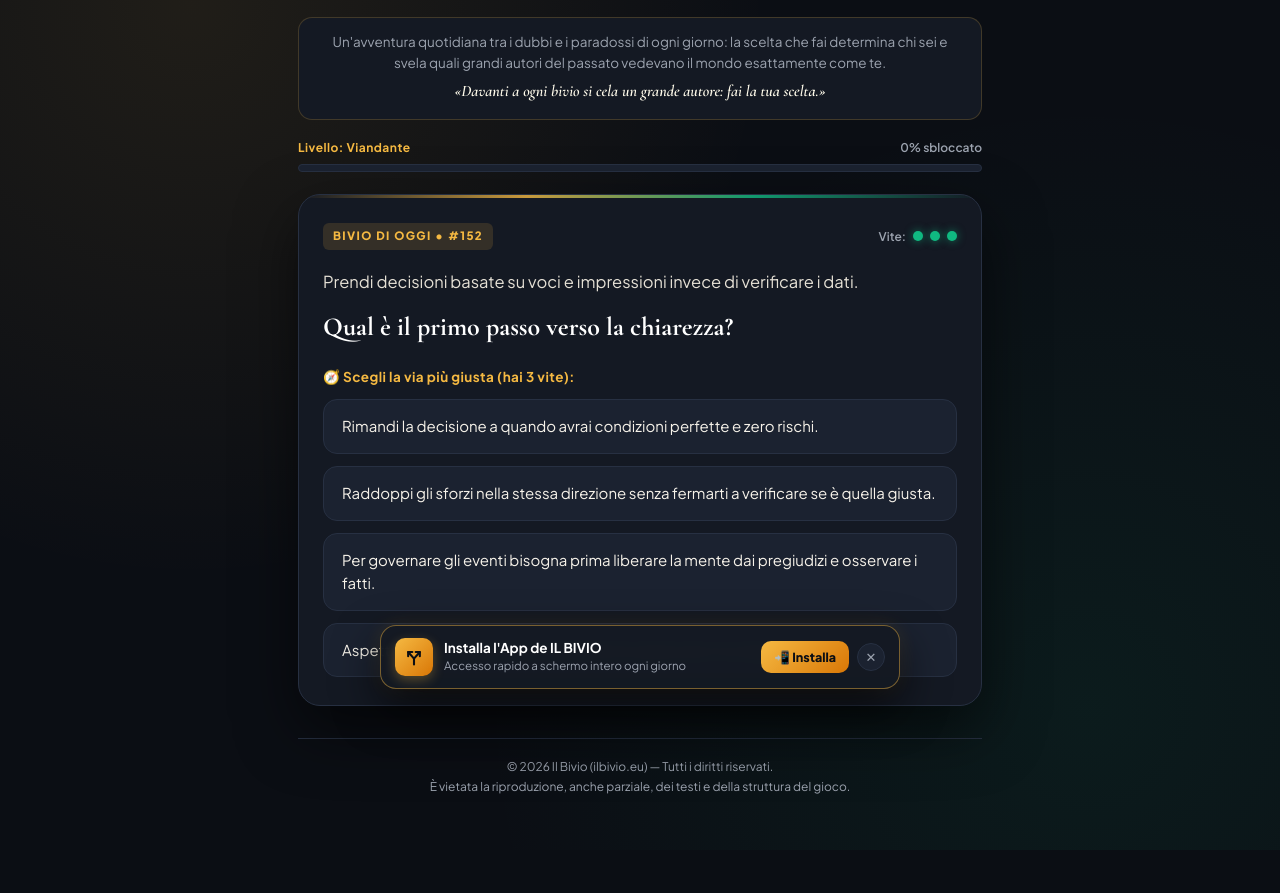
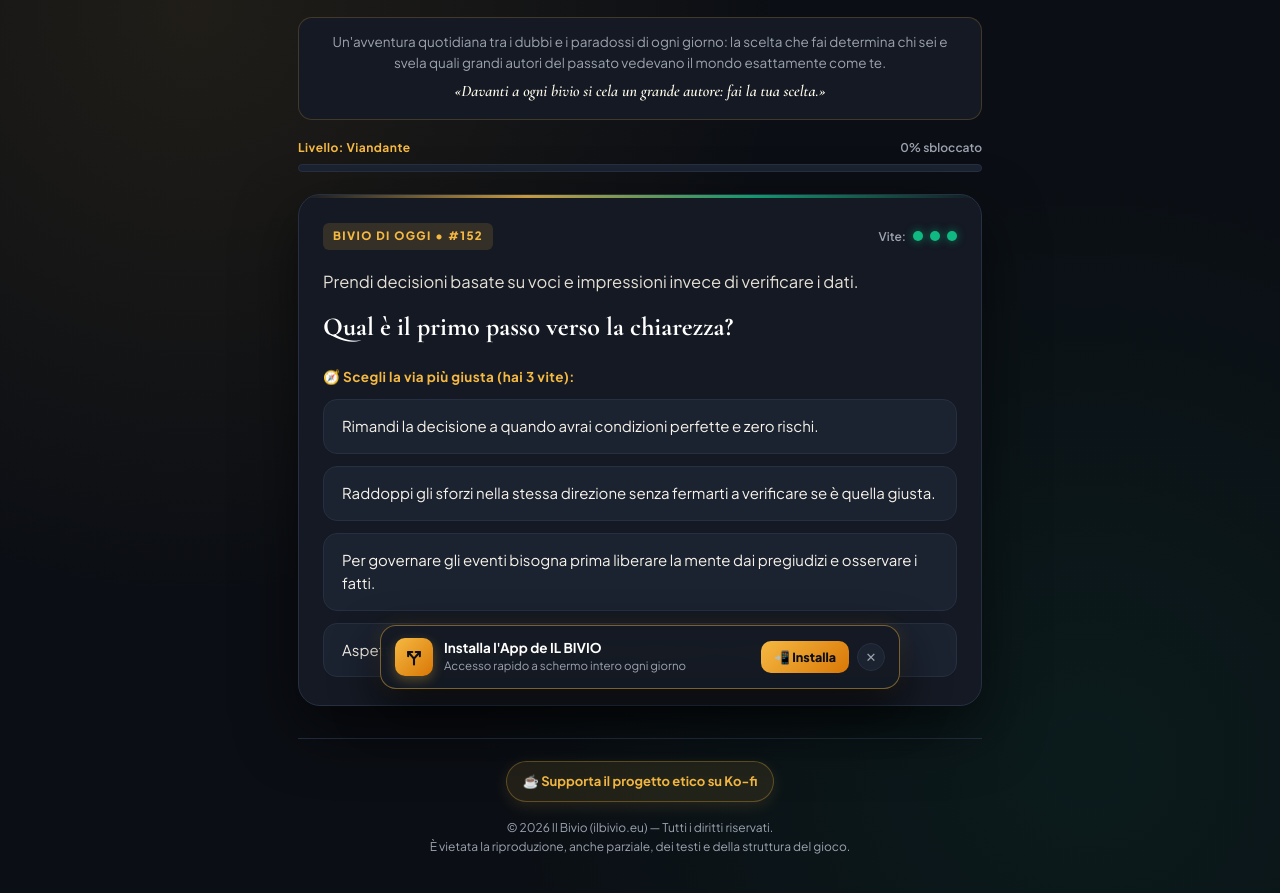
Before and after one commit to ilbivio/il-bivio, a plain HTML site: page index.html in a window 1280 px wide. Shown: the part 91-984 px from the top of the page. Before the commit the page ends 941 px from the top, so only its background shows below. Drawn offline with nearby package versions, Linux system fonts and the light colour scheme.

Commit message:
Add files via upload

```diff
--- a/index.html
+++ b/index.html
@@ -928,7 +928,12 @@
       </section>
     </main>
 
-    <footer style="margin-top: 32px; padding-top: 18px; border-top: 1px solid var(--border); text-align: center; font-size: 12px; color: var(--muted); line-height: 1.6;">
+    <footer style="margin-top: 32px; padding-top: 22px; border-top: 1px solid var(--border); text-align: center; font-size: 12px; color: var(--muted); line-height: 1.6;">
+      <div style="margin-bottom: 16px;">
+        <a href="https://ko-fi.com/ilbivio" target="_blank" rel="noopener noreferrer" style="display: inline-flex; align-items: center; gap: 7px; background: rgba(245, 185, 66, 0.1); border: 1px solid rgba(245, 185, 66, 0.3); color: var(--gold); padding: 9px 16px; border-radius: 999px; font-size: 13px; font-weight: 700; text-decoration: none; transition: all 0.18s ease; box-shadow: 0 4px 15px rgba(245, 185, 66, 0.12);">
+          ☕ Supporta il progetto etico su Ko-fi
+        </a>
+      </div>
       © 2026 Il Bivio (ilbivio.eu) — Tutti i diritti riservati.<br>
       È vietata la riproduzione, anche parziale, dei testi e della struttura del gioco.
     </footer>
```
